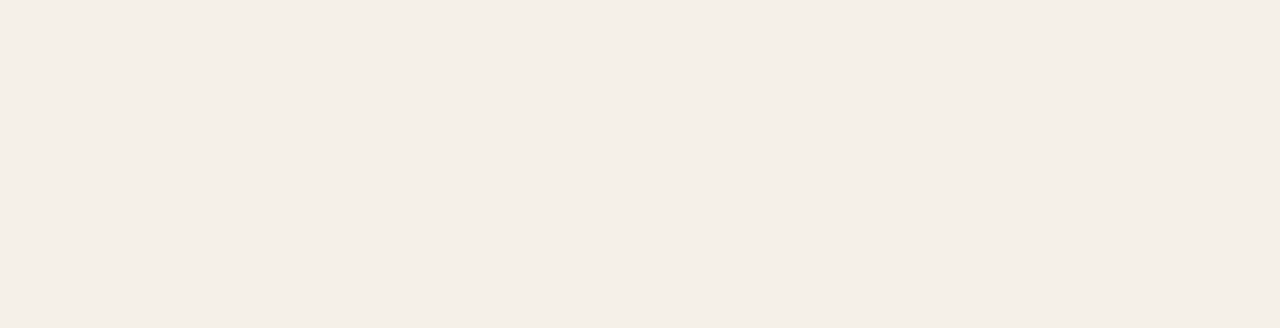
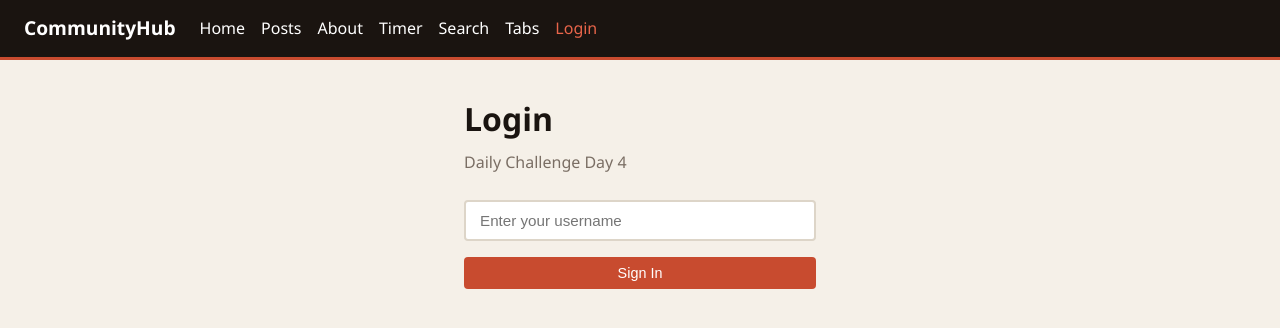
Before and after one commit to Mshi-dev15/iyf-s10-week-09-Mshi-dev15, a React (Vite) app: page /login in a window 1280 px wide. Before the commit this address had no page. Shown: the top 328 px of the page. Built offline with nearby package versions, Linux system fonts and the light colour scheme.

Commit message:
Daily Challenge Day 4 - Protected routes with useAuth and login

```diff
--- a/src/App.jsx
+++ b/src/App.jsx
@@ -8,6 +8,8 @@ import CreatePost from './pages/CreatePost'
 import Timer from './daily-challenges/Day1-Timer'
 import Search from './daily-challenges/Day2-Search'
 import Day3Tabs from './daily-challenges/Day3-Tabs'
+import Login from './daily-challenges/Day4-Login'
+import ProtectedRoute from './components/shared/ProtectedRoute'
 
 function App() {
   return (
@@ -17,10 +19,15 @@ function App() {
         <Route path="about" element={<About />} />
         <Route path="posts" element={<Posts />} />
         <Route path="posts/:postId" element={<PostDetail />} />
-        <Route path="create" element={<CreatePost />} />
         <Route path="timer" element={<Timer />} />
         <Route path="search" element={<Search />} />
         <Route path="tabs" element={<Day3Tabs />} />
+        <Route path="login" element={<Login />} />
+        <Route path="create" element={
+          <ProtectedRoute>
+            <CreatePost />
+          </ProtectedRoute>
+        } />
       </Route>
     </Routes>
   )
--- a/src/components/Layout/Layout.jsx
+++ b/src/components/Layout/Layout.jsx
@@ -1,18 +1,31 @@
 import { Outlet, NavLink } from 'react-router-dom'
+import useAuth from '../../hooks/useAuth'
 
 function Layout() {
+  const { user, logout } = useAuth()
+
   return (
     <div>
       <header style={{ background: '#1a1410', padding: '0 24px', height: '60px', display: 'flex', alignItems: 'center', gap: '24px', borderBottom: '3px solid #c84b2f' }}>
         <span style={{ color: 'white', fontWeight: 'bold', fontSize: '1.2rem' }}>CommunityHub</span>
-        <nav style={{ display: 'flex', gap: '16px' }}>
-          <NavLink to="/create" style={({ isActive }) => ({ color: isActive ? '#e8654a' : 'white', textDecoration: 'none' })}>+ Post</NavLink>
+
+        <nav style={{ display: 'flex', gap: '16px', alignItems: 'center' }}>
+          <NavLink to="/" end style={({ isActive }) => ({ color: isActive ? '#e8654a' : 'white', textDecoration: 'none' })}>Home</NavLink>
+          <NavLink to="/posts" style={({ isActive }) => ({ color: isActive ? '#e8654a' : 'white', textDecoration: 'none' })}>Posts</NavLink>
+          <NavLink to="/about" style={({ isActive }) => ({ color: isActive ? '#e8654a' : 'white', textDecoration: 'none' })}>About</NavLink>
           <NavLink to="/timer" style={({ isActive }) => ({ color: isActive ? '#e8654a' : 'white', textDecoration: 'none' })}>Timer</NavLink>
           <NavLink to="/search" style={({ isActive }) => ({ color: isActive ? '#e8654a' : 'white', textDecoration: 'none' })}>Search</NavLink>
           <NavLink to="/tabs" style={({ isActive }) => ({ color: isActive ? '#e8654a' : 'white', textDecoration: 'none' })}>Tabs</NavLink>
-          <NavLink to="/" end style={({ isActive }) => ({ color: isActive ? '#e8654a' : 'white', textDecoration: 'none' })}>Home</NavLink>
-          <NavLink to="/posts" style={({ isActive }) => ({ color: isActive ? '#e8654a' : 'white', textDecoration: 'none' })}>Posts</NavLink>
-          <NavLink to="/about" style={({ isActive }) => ({ color: isActive ? '#e8654a' : 'white', textDecoration: 'none' })}>About</NavLink>
+
+          {user ? (
+            <>
+              <NavLink to="/create" style={({ isActive }) => ({ color: isActive ? '#e8654a' : 'white', textDecoration: 'none' })}>+ Post</NavLink>
+              <span style={{ color: '#e8654a' }}>{user.username}</span>
+              <button onClick={logout} style={{ background: 'transparent', border: '1px solid #ddd5c8', color: 'white', padding: '4px 12px', fontSize: '0.8rem' }}>Logout</button>
+            </>
+          ) : (
+            <NavLink to="/login" style={({ isActive }) => ({ color: isActive ? '#e8654a' : 'white', textDecoration: 'none' })}>Login</NavLink>
+          )}
         </nav>
       </header>
 
--- /dev/null
+++ b/src/components/shared/ProtectedRoute.jsx
@@ -0,0 +1,14 @@
+import { Navigate } from 'react-router-dom'
+import useAuth from '../../hooks/useAuth'
+
+function ProtectedRoute({ children }) {
+  const { user } = useAuth()
+
+  if (!user) {
+    return <Navigate to="/login" replace />
+  }
+
+  return children
+}
+
+export default ProtectedRoute
--- /dev/null
+++ b/src/daily-challenges/Day4-Login.jsx
@@ -0,0 +1,50 @@
+import { useState } from 'react'
+import { useNavigate } from 'react-router-dom'
+import useAuth from '../hooks/useAuth'
+
+function Login() {
+  const { user, login, logout } = useAuth()
+  const navigate = useNavigate()
+  const [username, setUsername] = useState('')
+  const [error, setError] = useState('')
+
+  const handleSubmit = (e) => {
+    e.preventDefault()
+    if (!username.trim()) { setError('Please enter a username'); return }
+    if (username.trim().length < 2) { setError('At least 2 characters'); return }
+    login(username.trim())
+    navigate('/')
+  }
+
+  if (user) {
+    return (
+      <div style={{ padding: '40px 24px', maxWidth: '400px', margin: '0 auto' }}>
+        <h1>You are logged in!</h1>
+        <p style={{ color: '#7a6e64', margin: '12px 0 24px' }}>
+          Signed in as <strong>{user.username}</strong>
+        </p>
+        <button onClick={logout}>Logout</button>
+      </div>
+    )
+  }
+
+  return (
+    <div style={{ padding: '40px 24px', maxWidth: '400px', margin: '0 auto' }}>
+      <h1>Login</h1>
+      <p style={{ color: '#7a6e64', margin: '12px 0 24px' }}>Daily Challenge Day 4</p>
+
+      <form onSubmit={handleSubmit} noValidate>
+        <input
+          value={username}
+          onChange={e => { setUsername(e.target.value); setError('') }}
+          placeholder="Enter your username"
+          style={{ width: '100%', padding: '10px 14px', border: `2px solid ${error ? '#dc2626' : '#ddd5c8'}`, borderRadius: '4px', fontSize: '0.95rem', marginBottom: '8px' }}
+        />
+        {error && <p style={{ color: '#dc2626', fontSize: '0.8rem', marginBottom: '8px' }}>{error}</p>}
+        <button type="submit" style={{ width: '100%', marginTop: '8px' }}>Sign In</button>
+      </form>
+    </div>
+  )
+}
+
+export default Login
--- /dev/null
+++ b/src/hooks/useAuth.jsx
@@ -0,0 +1,23 @@
+import { createContext, useContext } from 'react'
+import useLocalStorage from './useLocalStorage'
+
+const AuthContext = createContext(null)
+
+export function AuthProvider({ children }) {
+  const [user, setUser] = useLocalStorage('auth_user', null)
+
+  const login  = (username) => setUser({ username })
+  const logout = () => setUser(null)
+
+  return (
+    <AuthContext.Provider value={{ user, login, logout }}>
+      {children}
+    </AuthContext.Provider>
+  )
+}
+
+function useAuth() {
+  return useContext(AuthContext)
+}
+
+export default useAuth
--- a/src/main.jsx
+++ b/src/main.jsx
@@ -1,13 +1,16 @@
 import React from 'react'
 import ReactDOM from 'react-dom/client'
 import { BrowserRouter } from 'react-router-dom'
+import { AuthProvider } from './hooks/useAuth'
 import App from './App'
 import './index.css'
 
 ReactDOM.createRoot(document.getElementById('root')).render(
   <React.StrictMode>
     <BrowserRouter>
-      <App />
+      <AuthProvider>
+        <App />
+      </AuthProvider>
     </BrowserRouter>
   </React.StrictMode>
 )
```
